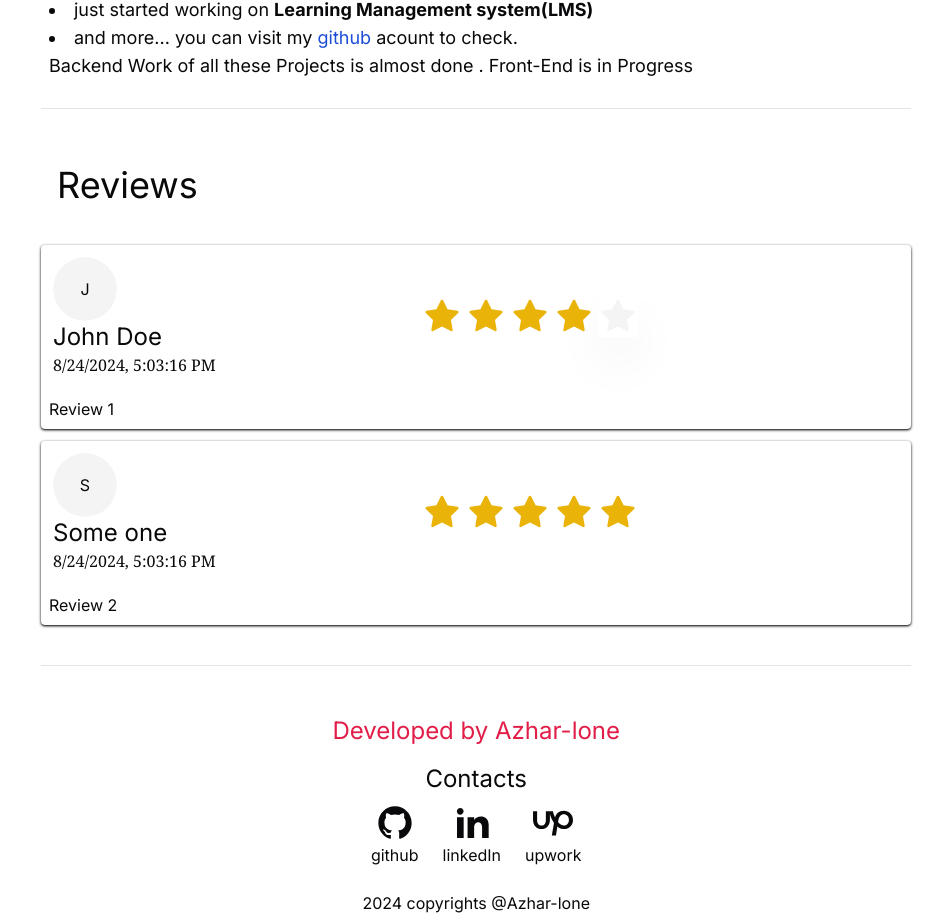
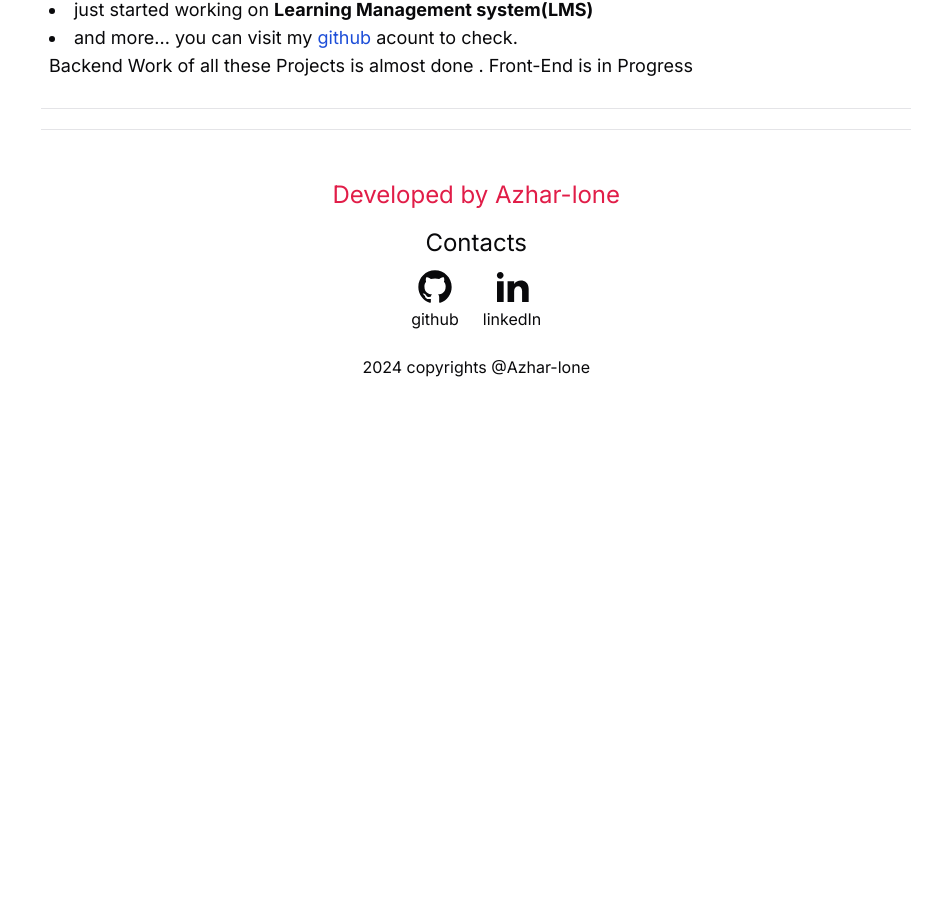
Before and after one commit to Azhar-lone/AzharLone_Portfolio, a Next.js app: page / in a window 1280 px wide. Shown: the part 7014-7937 px from the top of the page, without its empty margins (343-1280 px from the left). After the commit the page ends 7401 px from the top, so only its background shows below. Built offline with nearby package versions, Linux system fonts and the light colour scheme.

Commit message:
0.7.3 commit

```diff
--- a/src/app/components/Reviews.tsx
+++ b/src/app/components/Reviews.tsx
@@ -4,7 +4,7 @@ import Review from "@/components/myUi/Review";
 
 import reviewType from "@/types/Review";
 const Reviews: React.FC = () => {
-  return (
+  return !reviews.length ? null : (
     <div className="flex flex-wrap gap-6  py-5 flex-col w-full" id="reviews">
       <h3 className="text-4xl  p-4 ">Reviews</h3>
 
@@ -20,24 +20,24 @@ const Reviews: React.FC = () => {
 export default Reviews;
 
 let reviews: reviewType[] = [
-  {
-    date: new Date(),
-    owner: {
-      name: "John Doe",
-      profilePic: "",
-      userName: "john-doe",
-    },
-    review: ` Review 1           `,
-    rating: 4,
-  },
-  {
-    date: new Date(),
-    owner: {
-      name: "Some one",
-      profilePic: "",
-      userName: "some-one",
-    },
-    review: `Review 2`,
-    rating: 5,
-  },
+  // {
+  // date: new Date(),
+  //   owner: {
+  //     name: "John Doe",
+  //     profilePic: "",
+  //     userName: "john-doe",
+  //   },
+  //   review: ` Review 1           `,
+  //   rating: 4,
+  // },
+  // {
+  //   date: new Date(),
+  //   owner: {
+  //     name: "Some one",
+  //     profilePic: "",
+  //     userName: "some-one",
+  //   },
+  //   review: `Review 2`,
+  //   rating: 5,
+  // },
 ];
--- a/src/app/page.tsx
+++ b/src/app/page.tsx
@@ -1,4 +1,3 @@
-"use client"
 import Introduction from "./components/Introduction";
 import Projects from "./components/Projects";
 import Skills from "./components/Skills";
@@ -9,9 +8,21 @@ import Aboutme from "./components/About";
 import Services from "./components/Services";
 import Languages from "./components/Languages";
 import Container from "@/components/myUi/Container";
+import type { Metadata } from "next";
+const siteUrl = "https://azhar-lone-portfolio.vercel.app";
+export const metadata: Metadata = {
+  metadataBase: new URL(process.env.SITE_URL || siteUrl),
+  title: {
+    template: "%s | Azhar Lone",
+    absolute: "Azhar Lone",
+  },
+  description: "Home Page of portfolio website of developer Azhar lone",
+  keywords: ["Azhar Lone"],
+};
+
 export default function Home() {
   return (
-    <div className=" flex flex-col gap-4 w-[100%]    mt-[11vh]">
+    <div className=" flex flex-col gap-4 w-[100%]  mt-[11vh]">
       <Introduction />
       <Container className="flex flex-col gap-5 mb-[3vh]">
         <Aboutme />
--- a/src/components/myUi/Footer.jsx
+++ b/src/components/myUi/Footer.jsx
@@ -70,9 +70,9 @@ const icons = [
     name: RiLinkedinFill,
     text: "linkedIn",
   },
-  {
-    path: "https://www.upwork.com/freelancers/~01c3b64854d63a958a",
-    name: FaUpwork,
-    text: "upwork",
-  },
+  // {
+  //   path: "https://www.upwork.com/freelancers/~01c3b64854d63a958a",
+  //   name: FaUpwork,
+  //   text: "upwork",
+  // },
 ];
--- a/src/components/myUi/Nav.tsx
+++ b/src/components/myUi/Nav.tsx
@@ -59,7 +59,7 @@ let NavItems = [
 ];
 
 const Nav: React.FC = () => {
-  let path = usePathname();
+  const path = usePathname();
   return (
     <div
       className={` mx-auto sticky   top-0 shadow border-b h-[10vh] backdrop-blur w-full   z-50 flex items-center  justify-center`}
```
Also changed, not shown: components.json.
